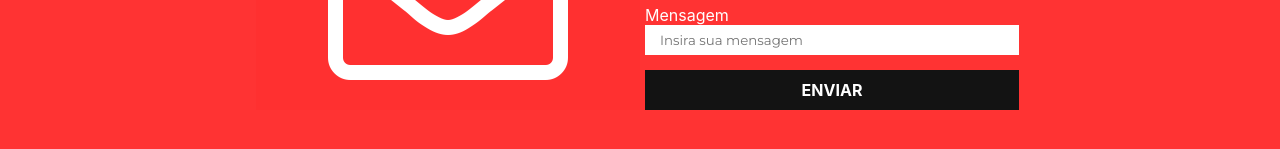
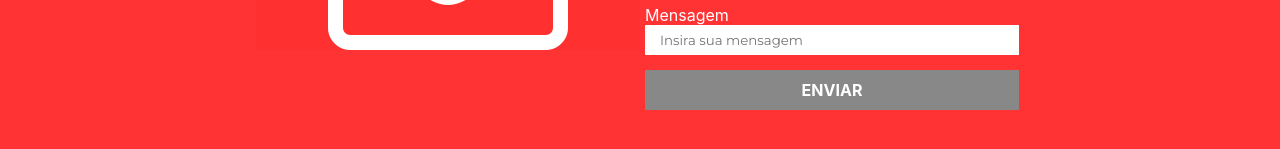
Before and after one commit to Matt-Fontes/appmoove_teste, a React (Create React App) app: page / in a window 1280 px wide. Shown: the part 1461-1610 px from the top of the page. Built offline with nearby package versions, Linux system fonts and the light colour scheme; no server answers.

Commit message:
Add post request para contato.

```diff
--- a/src/components/card/card.css
+++ b/src/components/card/card.css
@@ -49,6 +49,7 @@
     align-items: center;
     display: flex;
     justify-content: center;
+    z-index: 2;
 }
 
 .seeRecipe {
--- a/src/components/footer/footer.css
+++ b/src/components/footer/footer.css
@@ -1,6 +1,9 @@
 .footerContainer{
     width: 100%;
-    height: 80vh;
+    min-height: 80vh;
+    height: auto;
+    padding-bottom: 50px;
+    box-sizing: border-box;
     background: #f33;
     display: flex;
     flex-direction: column;
@@ -87,6 +90,16 @@
     filter: brightness(1.4);
 }
 
+.disabled{
+    background: #888;
+}
+
+.disabled:hover{
+    cursor: default;
+    filter: brightness(1);
+    pointer-events: none;
+}
+
 @media screen and (max-width: 1080px){
     .left{
         display: none;
--- a/src/components/footer/footer.js
+++ b/src/components/footer/footer.js
@@ -1,5 +1,6 @@
 import {React, useState} from "react";
 import './footer.css';
+import axios from "axios";
 
 function Footer(){
 
@@ -9,28 +10,59 @@ function Footer(){
     const [type, setType] = useState("sweets");
     const [msg, setMsg] = useState("");
 
+    const [disabledClass, setDisabledClass] = useState('disabled');
+
+    // Verifica se todos os campos estão preenchidos
+    function checkFields(){
+        if(name && email && date && type && msg){
+            setDisabledClass("");
+            return true;
+        };
+        setDisabledClass('disabled');
+        return false;
+    }
+
     function handleNameChange(e){
         setName(e.target.value);
+        checkFields();
     }
 
     function handleEmailChange(e){
         setEmail(e.target.value);
+        checkFields();
     }
 
     function handleDateChange(e){
         setDate(e.target.value);
+        checkFields();
     }
 
     function handleTypeChange(e){
         setType(e.target.value);
+        checkFields();
     }
 
     function handleMsgChange(e){
         setMsg(e.target.value);
+        checkFields();
     }
 
     function handleSubmit(e){
-
+        if(checkFields()){
+            axios.post('https://recipes-api-appmoove.herokuapp.com/contacts', {
+                name: name,
+                email: email,
+                birthday: date,
+                type_food: type,
+                message: msg
+            })
+            .then(function (response) {
+                console.log(response);
+            })
+            .catch(function (error) {
+                console.log(error);
+            });
+        }
     }
 
     return (
@@ -67,10 +99,7 @@ function Footer(){
                         <input type="text" className="inputField large" placeholder="Insira sua mensagem" onChange={handleMsgChange}/>
                     </div>
 
-                    <div className="enviar" onClick={handleSubmit}>Enviar</div>
-
-
-
+                    <div className={"enviar " + disabledClass}  onClick={handleSubmit}>Enviar</div>
 
                 </div>
             </div>
```
